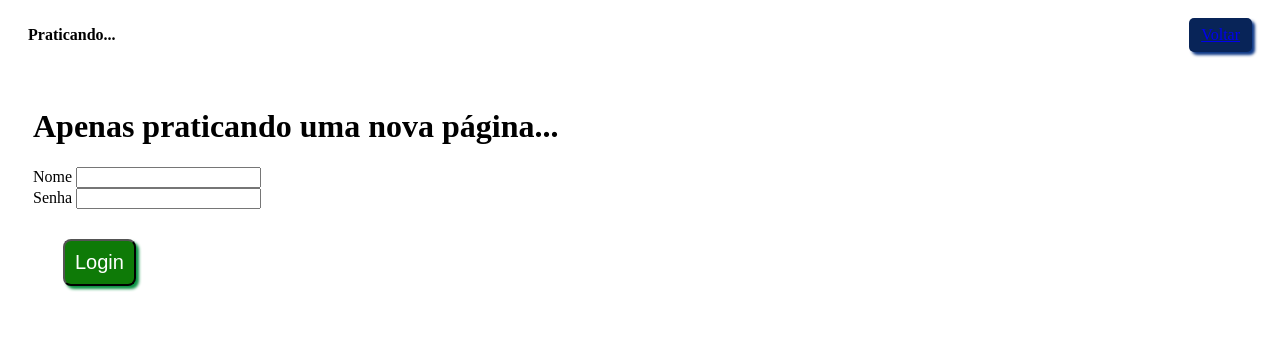
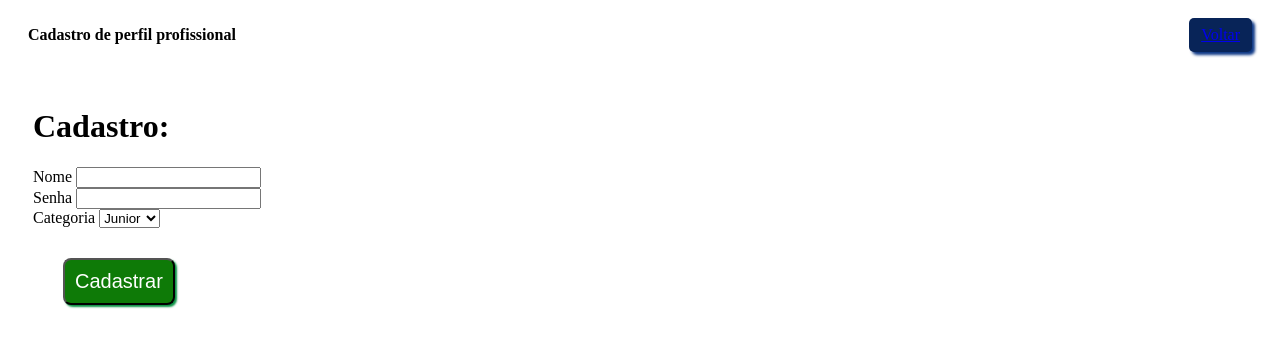
Before and after one commit to cesarvargasjr/Curso_React_Modulo_5, a Next.js app: page /practice in a window 1280 px wide. Shown: the top 348 px of the page. Built offline with nearby package versions, Linux system fonts and the light colour scheme.

Commit message:
Módulo 5

```diff
--- a/src/pages/index.jsx
+++ b/src/pages/index.jsx
@@ -17,6 +17,7 @@ export default function Start() {
             <Browser texto="Navegação #02" destino="/clientes/RS-01/12345"/> {/* PÁGINA EXEMPLO NAVEÇÃO DINÂMICA */}
             <Browser texto="Navegação #03" destino="/state"/> {/* PÁGINA EXEMPLO COMPONENTE COM ESTADO */}
             <Browser texto="Praticando" destino="/practice"/> {/* UMA PÁGINA APENAS PARA PRATICAR */}
+            <Browser texto="Integração com API #01" destino="/integrationFirst"/> {/* EXEMPLO 1 DE INTEGRAÇÃO COM API */}
         </div>
     )
 }
--- a/src/pages/practice.jsx
+++ b/src/pages/practice.jsx
@@ -7,13 +7,21 @@ import styles from '../styles/button.module.css'
 export default function Practice() {
 
     return (
-        <Layout titulo="Praticando...">
-            <div className="divCenter">
-                <h1>Apenas praticando uma nova página...</h1>
+        <Layout titulo="Cadastro de perfil profissional">
+            <form method="post">
+                <div className="divCenter">
+                    <h1>Cadastro:</h1>
                     <div> Nome <input type="text" name="Nome"></input></div>
                     <div> Senha <input type="password" name="Nome"></input></div>
-                    <div> <button className={styles.buttonLogin}>Login</button></div>
-            </div>
+                    <div> Categoria <select>
+                        <option value="junior">Junior</option>
+                        <option value="pleno">Pleno</option>
+                        <option value="senior">Senior</option>
+                    </select>
+                    </div>
+                    <div> <button className={styles.buttonLogin}>Cadastrar</button></div>
+                </div>
+            </form>
         </Layout>
     )
 }
--- a/src/styles/button.module.css
+++ b/src/styles/button.module.css
@@ -11,7 +11,7 @@
 
 .buttonLogin {
     background-color: rgb(14, 122, 7);
-    box-shadow:3px 3px 3px rgb(10, 146, 67); /* BOTÃO COM SENSAÇÃO 3D */
+    box-shadow:2px 2px 2px rgb(10, 146, 67); /* BOTÃO COM SENSAÇÃO 3D */
     padding: 10px;
     margin: 30px;
     border-radius: 8px;
```
Also changed, not shown: src/pages/integrationFirst.jsx (added, +38 -0 lines).
